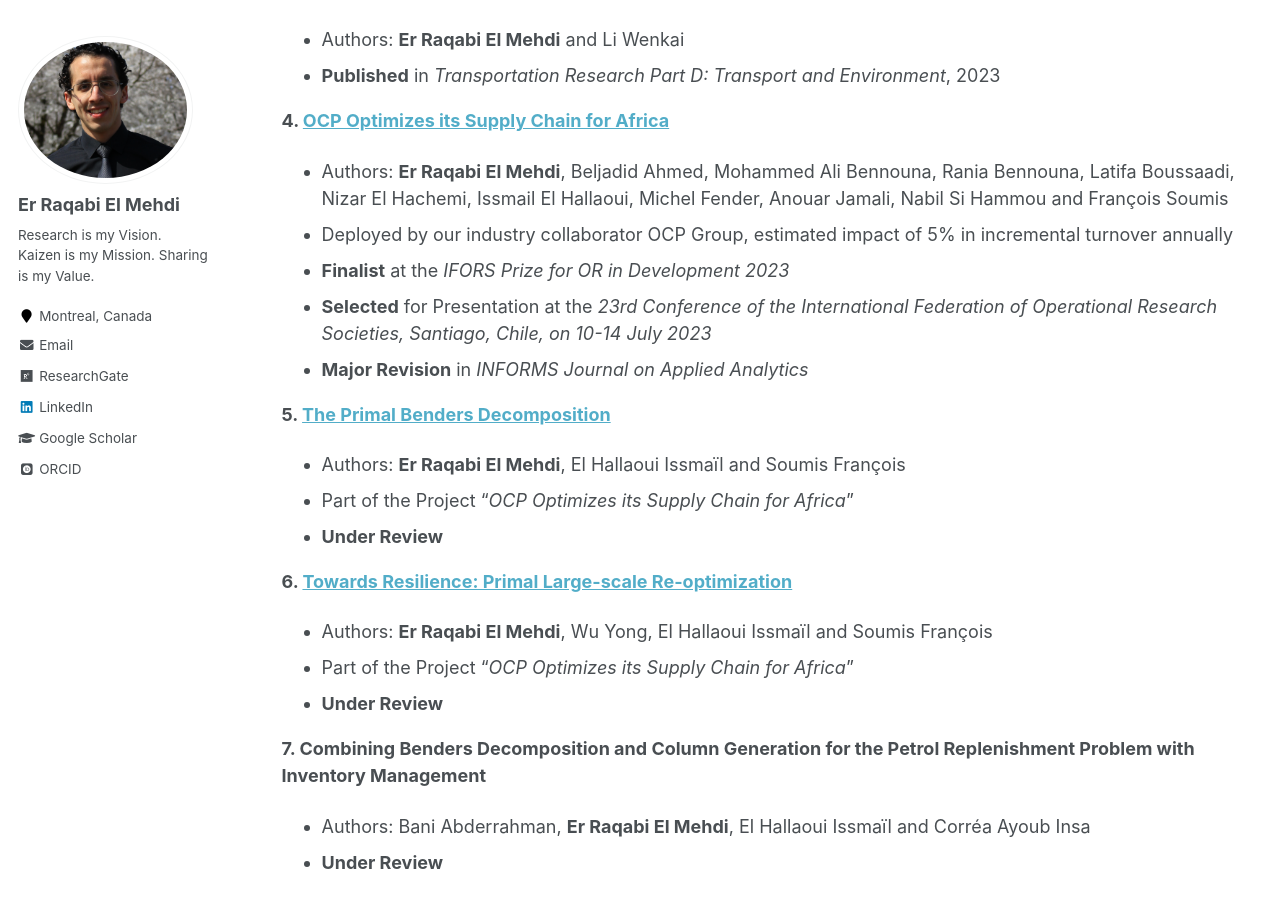
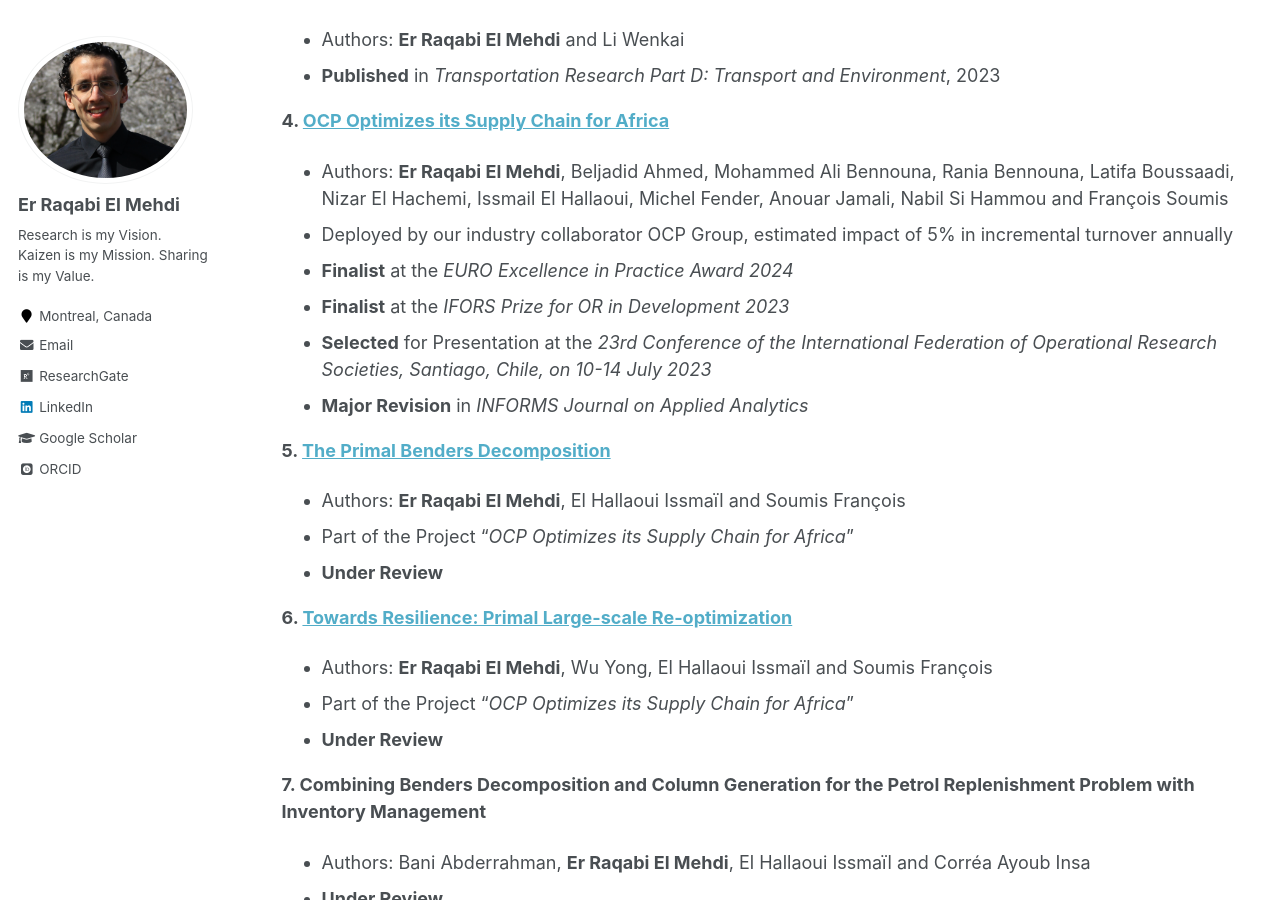
Before and after one commit to RqbMedi/rqbmedi.github.io, a Jekyll site: the page built from _pages/publications.md, in a window 1280 px wide and 900 px high, scrolled down 765 px. Built offline with Jekyll 4.4.1, drawn with Linux system fonts in a browser that asks for light colours; some web fonts are replaced.

Commit message:
Update publications.md

```diff
--- a/_pages/publications.md
+++ b/_pages/publications.md
@@ -29,6 +29,7 @@ Published & Under Review
 **4. [OCP Optimizes its Supply Chain for Africa](https://www.gerad.ca/en/papers/G-2023-29)**
  - Authors: **Er Raqabi El Mehdi**, Beljadid Ahmed, Mohammed Ali Bennouna, Rania Bennouna, Latifa Boussaadi, Nizar El Hachemi, Issmail El Hallaoui, Michel Fender, Anouar Jamali, Nabil Si Hammou and François Soumis
  - Deployed by our industry collaborator OCP Group, estimated impact of 5% in incremental turnover annually
+ - **Finalist** at the *EURO Excellence in Practice Award 2024*
  - **Finalist** at the *IFORS Prize for OR in Development 2023*
  - **Selected** for Presentation at the *23rd Conference of the International Federation of Operational Research Societies, Santiago, Chile, on 10-14 July 2023*
  - **Major Revision** in *INFORMS Journal on Applied Analytics*
```
